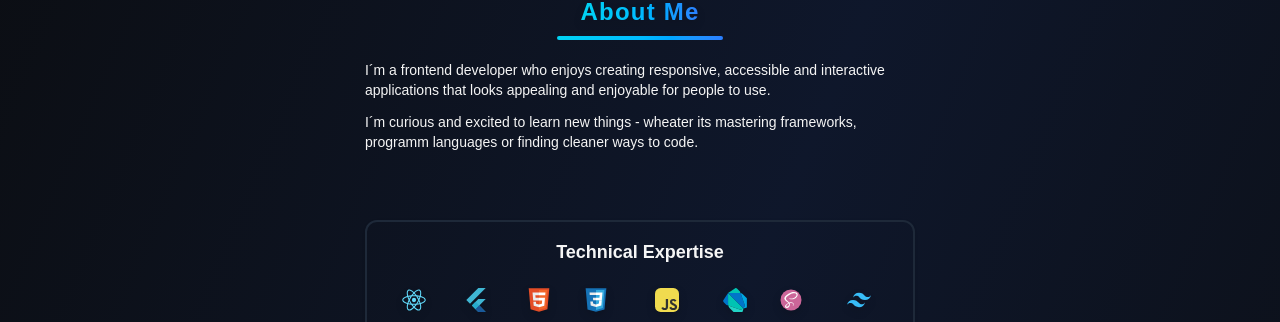
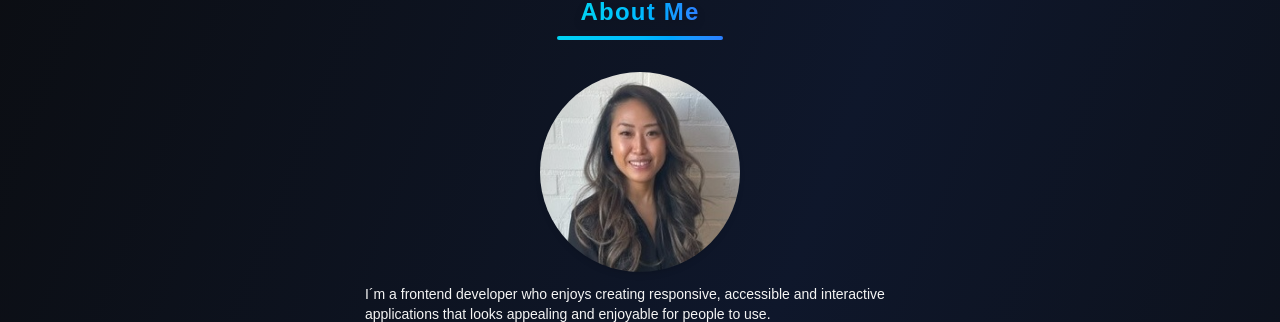
Before and after one commit to viviantangdev/portfolio, a React (Vite) app: page / in a window 1280 px wide. Shown: the part 972-1294 px from the top of the page. Built offline with nearby package versions, Linux system fonts and the light colour scheme.

Commit message:
profile picture

```diff
--- a/src/pages/About.jsx
+++ b/src/pages/About.jsx
@@ -1,3 +1,4 @@
+import profileImg from '../assets/profile.jpeg';
 import AnimationFadeIn from '../components/AnimationFadeIn';
 import AnimationScale from '../components/AnimationScale';
 import ExperienseCard from '../components/ExperienseCard';
@@ -10,6 +11,15 @@ const About = () => {
     <section id='about'>
       <AnimationFadeIn>
         <SectionTitle title={'About me'} />
+      </AnimationFadeIn>
+      <AnimationFadeIn>
+        <div>
+          <img
+            src={profileImg}
+            alt='Profile picture'
+            className='w-50 h-50 rounded-full object-cover shadow-md m-3'
+          />
+        </div>
       </AnimationFadeIn>
       <AnimationFadeIn>
         <div className='space-y-3'>
@@ -49,7 +59,7 @@ const About = () => {
           <ol className='flex flex-col py-4 gap-5'>
             {experiences.map((exp, index) => (
               <AnimationFadeIn key={index}>
-                <li >
+                <li>
                   <ExperienseCard
                     key={exp.company}
                     role={exp.role}
```
Also changed, not shown: src/assets/profile.jpeg (added).
